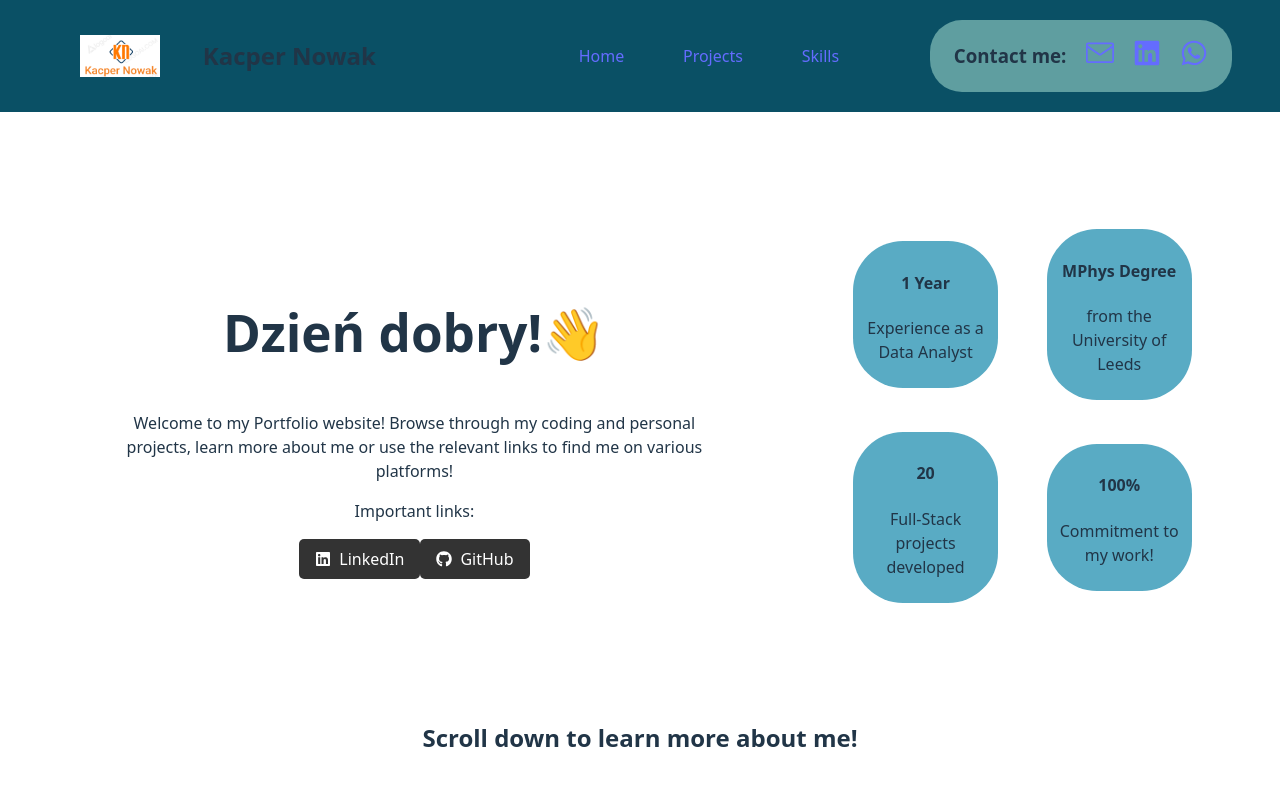
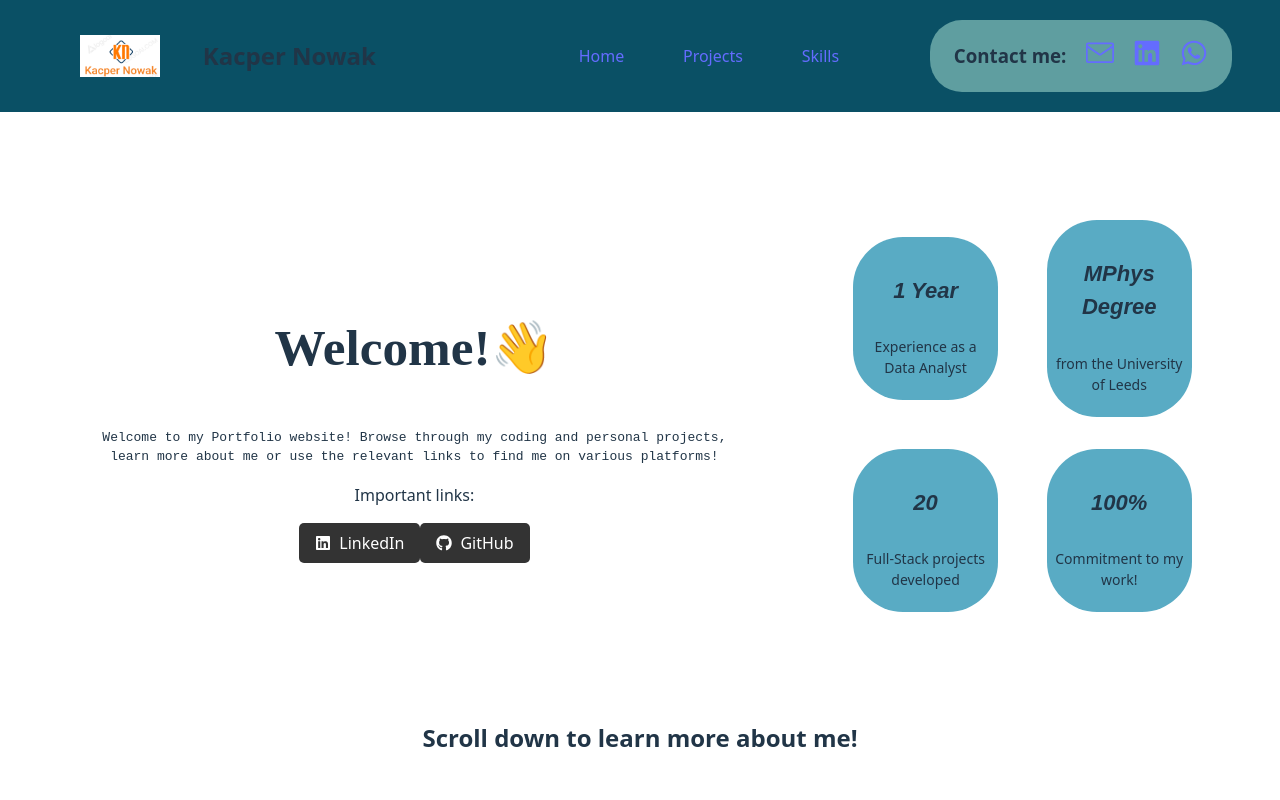
Before and after one commit to KacperProg/React-Portfolio-Site, a React (Vite) app: page / in a window 1280 px wide. Shown: the top 800 px of the page. Built offline with nearby package versions, Linux system fonts and the light colour scheme; the HTML template or start-up script is replaced by a standard one.

Commit message:
Started working on fonts and text arrangements on home page

```diff
--- a/src/Pages/Home.css
+++ b/src/Pages/Home.css
@@ -16,6 +16,7 @@
     margin-top: -5rem;
     gap: 1rem;
 }
+
 
 .hero-left {
     flex: 0.7;
@@ -56,3 +57,14 @@
     aspect-ratio: 2 / 1;
     padding: 0 1rem;
 }
+
+.title-text {
+    font-family: Playfair Display, serif;
+    font-optical-sizing: auto;
+    /* font-weight: <weight>; */
+    font-style: normal;
+}
+
+.body-text {
+    font-family: monospace;
+}
--- a/src/Pages/Home.jsx
+++ b/src/Pages/Home.jsx
@@ -45,8 +45,12 @@ function Home() {
     <section className="main-container">
       <section className="hero-section">
         <div className="hero-left">
-          <h1>Dzień dobry!👋</h1>
-          <p style={{padding: "0 12%"}}>Welcome to my Portfolio website! Browse through my coding and personal projects, learn more about me or use the relevant links to find me on various platforms!</p>
+          <h1 className="title-text">Welcome!👋</h1>
+          <p
+            style={{padding: "0 12%"}}
+            className="body-text"
+            >
+              Welcome to my Portfolio website! Browse through my coding and personal projects, learn more about me or use the relevant links to find me on various platforms!</p>
           <p>Important links:</p>
           <div className='buttons-container'>
             <a
@@ -72,8 +76,8 @@ function Home() {
         <div className="hero-right">
           {heroRight.map((card, index) => (
             <div key={index} className="hero-component">
-              <h4>{card.header}</h4>
-              <p>{card.text}</p>
+              <h4 style={{fontFamily:"sans-serif", fontSize: "22px", fontStyle:"italic"}}>{card.header}</h4>
+              <p style={{fontSize: "14px"}}>{card.text}</p>
             </div>
           ))}
         </div>
```
